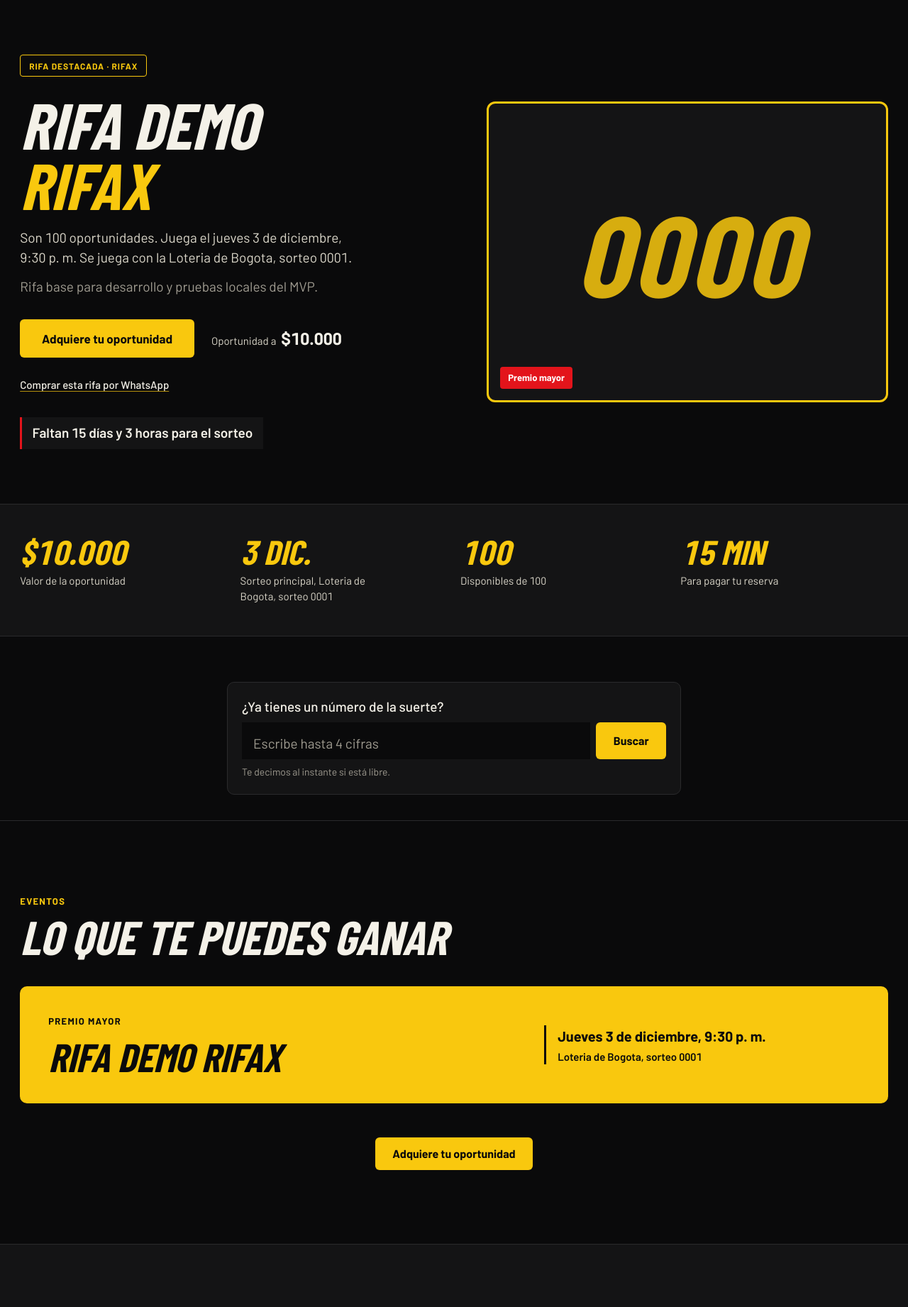
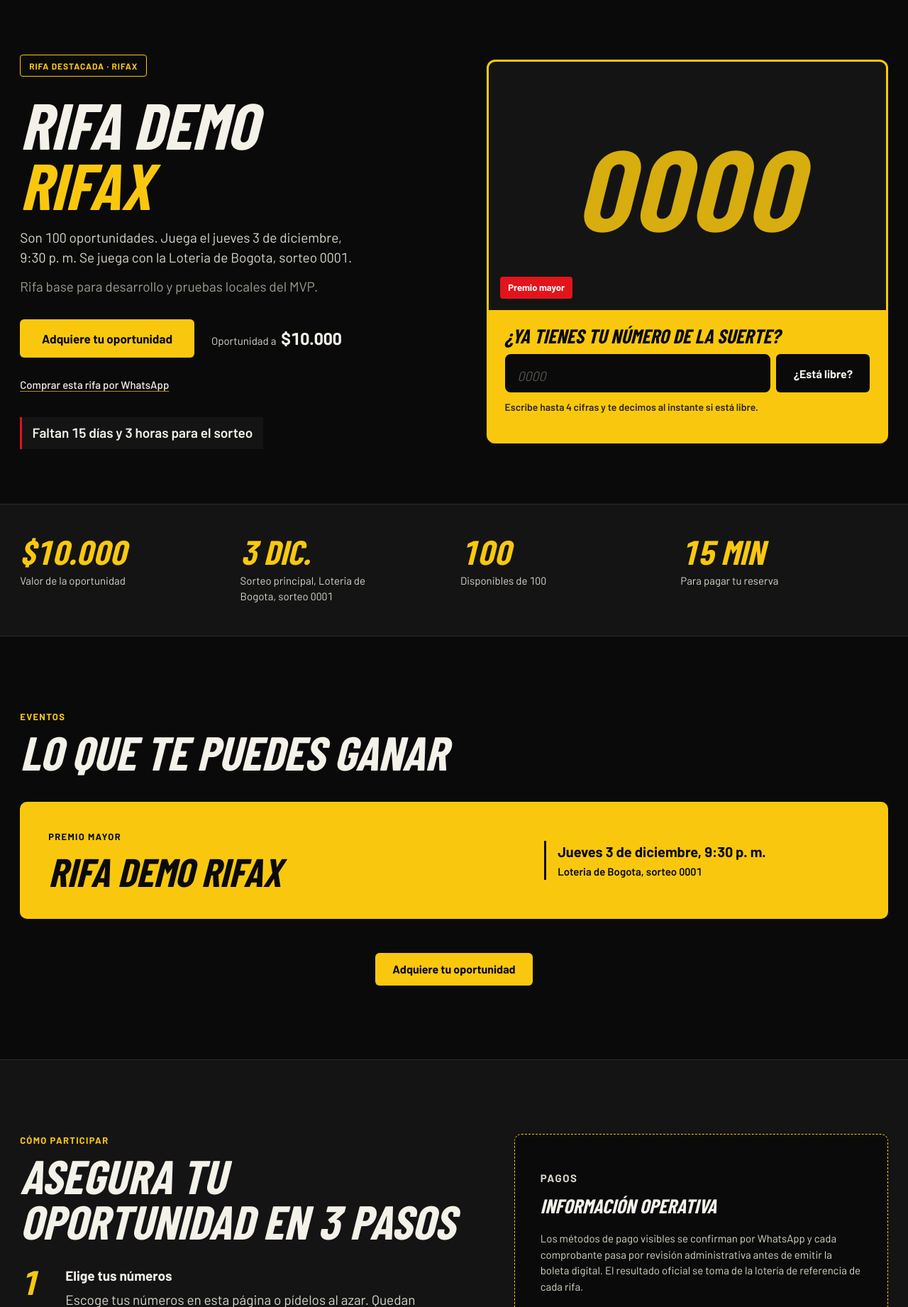
Before and after one commit to fabianmunozdev/rifax, a Laravel app: page / in a window 1280 px wide. Shown: the part 99-1941 px from the top of the page at 71% size. Run offline with Laravel 12, Linux system fonts and the light colour scheme; data comes from the database, SQL or seed files in the repository; data that the repository does not hold is empty; parts of the project's set-up code (start-up, migrations or seed data) failed here and were passed over; some web fonts are replaced.

Commit message:
Integrar el buscador de número en la tarjeta del premio
Co-Authored-By: Claude Opus 5.5 <noreply@anthropic.com>

```diff
--- a/public/css/mega-elite.css
+++ b/public/css/mega-elite.css
@@ -102,11 +102,23 @@ body.me .link:hover { color: var(--brand); }
 .me-photo-number { font-family: var(--font-display); font-style: italic; font-weight: 800; font-size: clamp(5rem, 14vw, 10rem); color: var(--brand); opacity: 0.85; }
 .me-flag { position: absolute; left: 1rem; bottom: 1rem; padding: 0.35rem 0.7rem; background: var(--hot); color: #fff; border-radius: 4px; font-size: 0.8125rem; font-weight: 700; }
 
-.me-lookup-band { padding-block: clamp(1.5rem, 3vw, 2.25rem); background: var(--bg); border-bottom: 1px solid var(--line); }
-.me-lookup { max-width: 640px; margin-inline: auto; padding: 1.25rem; background: var(--bg-2); border: 1px solid var(--line); border-radius: 10px; }
-.me-lookup input { background: var(--bg); color: var(--cream); border-color: var(--line); }
-.me-lookup .chip-number { background: var(--brand); color: var(--brand-ink); }
-.me-lookup .chip-number[aria-disabled="true"] { background: var(--bg-3); color: var(--muted-dark); }
+/* Premio mayor + buscador: una sola pieza dentro del marco amarillo. */
+.me-prize-card { border: 3px solid var(--brand); border-radius: 12px; overflow: hidden; background: var(--brand); }
+.me-prize-card .me-photo { border: 0; border-radius: 0; aspect-ratio: 16 / 10; }
+.me-lookup { margin: 0; padding: clamp(1rem, 2.5vw, 1.4rem); background: var(--brand); color: var(--brand-ink); border: 0; border-radius: 0; }
+.me-lookup-title { display: block; font-family: var(--font-display); font-style: italic; font-weight: 800; text-transform: uppercase; font-size: clamp(1.35rem, 1rem + 1vw, 1.75rem); line-height: 1; color: var(--brand-ink); }
+body.me .me-lookup .lookup-row { margin-top: 0.75rem; display: flex; gap: 0.5rem; }
+body.me .me-lookup input { min-height: 54px; padding: 0 1rem; background: var(--bg); color: var(--cream); border: 2px solid var(--bg); border-radius: 8px; font-family: var(--font-display); font-style: italic; font-weight: 800; font-size: 1.75rem; letter-spacing: 0.12em; }
+body.me .me-lookup input::placeholder { color: #55534d; }
+body.me .me-lookup input:focus { outline: none; border-color: var(--hot); }
+.me-lookup .me-btn { min-height: 54px; white-space: nowrap; }
+body.me .me-lookup .lookup-help { margin-top: 0.6rem; color: var(--brand-ink); font-size: 0.875rem; font-weight: 600; opacity: 0.85; }
+body.me .me-lookup .lookup-results { display: flex; flex-wrap: wrap; gap: 0.5rem; }
+body.me .me-lookup .lookup-results:not(:empty) { margin-top: 0.75rem; }
+.me-lookup .chip-number { background: var(--bg); color: var(--cream); border: 0; }
+.me-lookup .chip-number strong { color: var(--brand); }
+.me-lookup .chip-number[aria-disabled="true"] { background: color-mix(in srgb, var(--bg) 25%, var(--brand)); color: var(--brand-ink); }
+.me-lookup .chip-number[aria-disabled="true"] strong { color: inherit; text-decoration: line-through; }
 
 /* ---------- Franja de datos ---------- */
 .me-stats { background: var(--bg-2); border-block: 1px solid var(--line); }
--- a/resources/views/landing.blade.php
+++ b/resources/views/landing.blade.php
@@ -151,6 +151,7 @@
                 </div>
 
                 <div class="me-hero-media">
+                    <div class="me-prize-card">
                     <figure class="me-photo">
                         @if ($featuredCover)
                             <img src="{{ $featuredCover }}" alt="Premio: {{ $featuredRaffle->title }}" width="1200" height="900" fetchpriority="high">
@@ -159,6 +160,26 @@
                         @endif
                         <figcaption class="me-flag">Premio mayor</figcaption>
                     </figure>
+                    <form class="lookup me-lookup" method="get" action="{{ route('raffles.number-picker', $featuredRaffle->slug) }}"
+                  data-lookup data-feed-url="{{ route('raffles.number-picker.numbers', $featuredRaffle->slug) }}"
+                  data-picker-url="{{ $pickerUrlFor($featuredRaffle, 'landing_lookup') }}"
+                  data-digits="{{ (int) $featuredRaffle->number_digits }}">
+                <input type="hidden" name="quantity" value="{{ max(1, (int) $featuredRaffle->min_numbers_per_purchase) }}">
+                <input type="hidden" name="source" value="landing_lookup">
+                @foreach ($landingTracking as $key => $value)
+                    <input type="hidden" name="{{ $key }}" value="{{ $value }}">
+                @endforeach
+                <label class="me-lookup-title" for="lookup-number">¿Ya tienes tu número de la suerte?</label>
+                <div class="lookup-row">
+                    <input id="lookup-number" name="pick" type="text" inputmode="numeric" pattern="[0-9]*"
+                           maxlength="{{ (int) $featuredRaffle->number_digits }}" autocomplete="off"
+                           placeholder="{{ str_repeat('0', max(1, (int) $featuredRaffle->number_digits)) }}" aria-describedby="lookup-help">
+                    <button class="me-btn me-btn-dark" type="submit">¿Está libre?</button>
+                </div>
+                <p class="lookup-help" id="lookup-help" aria-live="polite" data-lookup-status data-initial="Escribe hasta {{ (int) $featuredRaffle->number_digits }} cifras y te decimos al instante si está libre.">Escribe hasta {{ (int) $featuredRaffle->number_digits }} cifras y te decimos al instante si está libre.</p>
+                <div class="lookup-results" data-lookup-results></div>
+            </form>
+                    </div>
 
                 </div>
             @else
@@ -202,31 +223,6 @@
                     <dd>{{ $earlyCount > 0 ? ($earlyCount === 1 ? 'Premio anticipado antes del sorteo' : 'Premios anticipados antes del sorteo') : 'Para pagar tu reserva' }}</dd>
                 </div>
             </dl>
-        </section>
-
-        {{-- Buscador de número, fuera de la portada para dejarla limpia. --}}
-        <section class="me-lookup-band" aria-label="Buscar un número">
-            <div class="wrap">
-            <form class="lookup me-lookup" method="get" action="{{ route('raffles.number-picker', $featuredRaffle->slug) }}"
-                  data-lookup data-feed-url="{{ route('raffles.number-picker.numbers', $featuredRaffle->slug) }}"
-                  data-picker-url="{{ $pickerUrlFor($featuredRaffle, 'landing_lookup') }}"
-                  data-digits="{{ (int) $featuredRaffle->number_digits }}">
-                <input type="hidden" name="quantity" value="{{ max(1, (int) $featuredRaffle->min_numbers_per_purchase) }}">
-                <input type="hidden" name="source" value="landing_lookup">
-                @foreach ($landingTracking as $key => $value)
-                    <input type="hidden" name="{{ $key }}" value="{{ $value }}">
-                @endforeach
-                <label for="lookup-number">¿Ya tienes un número de la suerte?</label>
-                <div class="lookup-row">
-                    <input id="lookup-number" name="pick" type="text" inputmode="numeric" pattern="[0-9]*"
-                           maxlength="{{ (int) $featuredRaffle->number_digits }}" autocomplete="off"
-                           placeholder="Escribe hasta {{ (int) $featuredRaffle->number_digits }} cifras" aria-describedby="lookup-help">
-                    <button class="me-btn me-btn-brand" type="submit">Buscar</button>
-                </div>
-                <p class="lookup-help" id="lookup-help" aria-live="polite" data-lookup-status>Te decimos al instante si está libre.</p>
-                <div class="lookup-results" data-lookup-results></div>
-            </form>
-            </div>
         </section>
 
         {{-- 3. Fechas para ganar: premio mayor y premios anticipados. --}}
@@ -607,7 +603,7 @@
         input.addEventListener('input', () => {
             input.value = input.value.replace(/\D+/g, '').slice(0, digits || 6);
             clearTimeout(timer);
-            if (input.value === '') { results.replaceChildren(); status.textContent = 'Te decimos al instante si está libre.'; return; }
+            if (input.value === '') { results.replaceChildren(); status.textContent = status.dataset.initial; return; }
             timer = setTimeout(() => search(input.value), 220);
         });
     }
```
